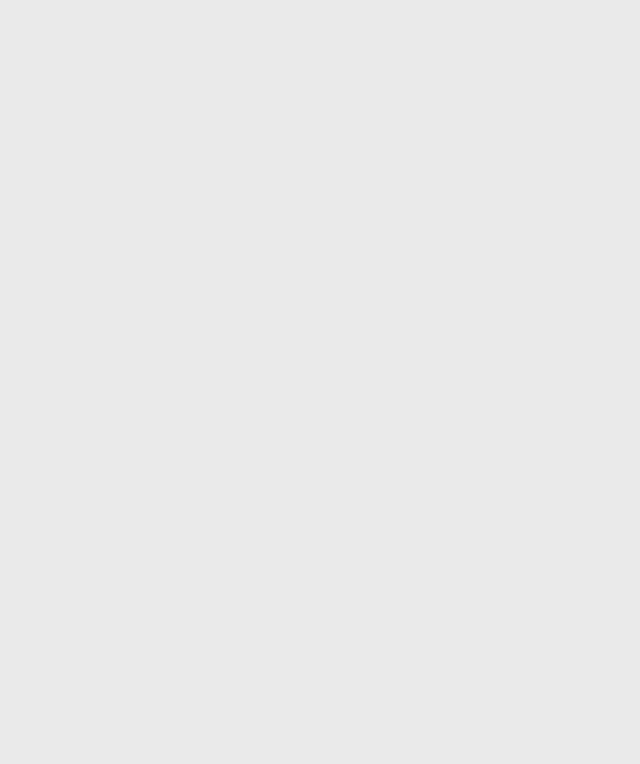
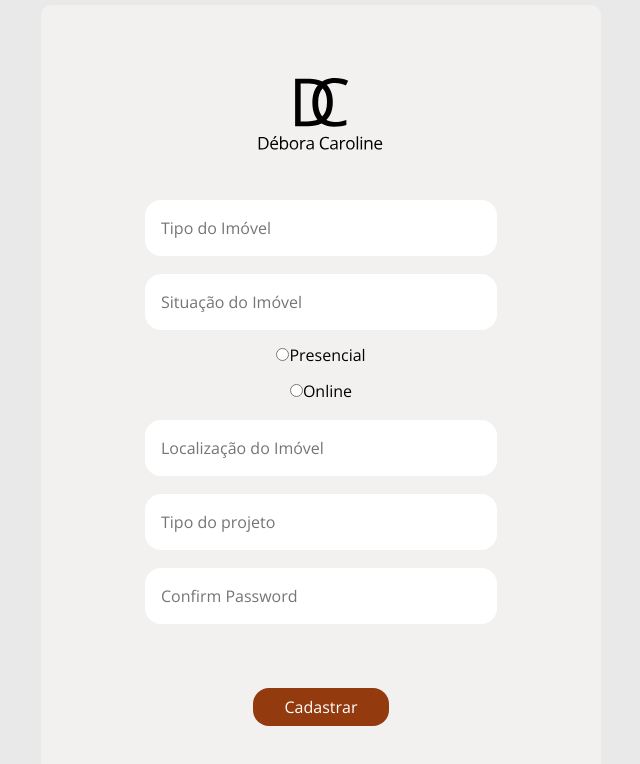
Before and after one commit to eliziebluiz/arq.debora, a React (Vite) app in the folder frontend/: page /register-schedule in a window 1280 px wide. Before the commit this address had no page. Shown: the top 764 px of the page, without its empty margins (319-959 px from the left). Built offline with nearby package versions, Linux system fonts and the light colour scheme.

Commit message:
fix: add ui register agendamento

```diff
--- /dev/null
+++ b/frontend/src/pages/RegisterSchedule/index.tsx
@@ -0,0 +1,48 @@
+import Template from "../../components/template";
+import Input from "../../components/input";
+
+import * as S from "./styles";
+
+function RegisterSchedule() {
+  return (
+    <Template>
+      <Input placeholder="Tipo do Imóvel" />
+      <Input placeholder="Situação do Imóvel" style={{ marginTop: "18px" }} />
+      <fieldset>
+        <div>
+          <input
+            type="radio"
+            name="presencial"
+            value="presencial"
+            style={{ marginTop: "18px" }}
+          />
+          <label htmlFor="presencial">Presencial</label>
+        </div>
+        <div>
+          <input
+            type="radio"
+            name="online"
+            value="online"
+            style={{ marginTop: "18px" }}
+          />
+          <label htmlFor="online">Online</label>
+        </div>
+      </fieldset>
+
+      <Input
+        placeholder="Localização do Imóvel"
+        style={{ marginTop: "18px" }}
+      />
+      <Input placeholder="Tipo do projeto" style={{ marginTop: "18px" }} />
+
+      <Input
+        type="password"
+        placeholder="Confirm Password"
+        style={{ marginTop: "18px" }}
+      />
+      <S.Button>Cadastrar</S.Button>
+    </Template>
+  );
+}
+
+export default RegisterSchedule;
--- /dev/null
+++ b/frontend/src/pages/RegisterSchedule/styles.ts
@@ -0,0 +1,28 @@
+import styled from "styled-components";
+
+export const Container = styled.header`
+  display: flex;
+  flex-direction: column;
+  width: 100%;
+`;
+
+export const ForgotPassword = styled.div`
+  width: 100%;
+  text-align: right;
+  max-width: 20rem;
+  margin-top: 1rem;
+
+  > a {
+    color: #933a0e;
+  }
+`;
+
+export const Button = styled.button`
+  background-color: #933a0e;
+  color: #ffffff;
+  cursor: pointer;
+
+  padding: 0.5rem 2rem;
+  border-radius: 1rem;
+  margin-top: 4rem;
+`;
--- a/frontend/src/pages/RegisterUser/index.tsx
+++ b/frontend/src/pages/RegisterUser/index.tsx
@@ -3,7 +3,7 @@ import Input from "../../components/input";
 
 import * as S from "./styles";
 
-function Login() {
+function RegisterUser() {
   return (
     <Template>
       <Input placeholder="Nome" />
@@ -24,4 +24,4 @@ function Login() {
   );
 }
 
-export default Login;
+export default RegisterUser;
--- a/frontend/src/routes/index.tsx
+++ b/frontend/src/routes/index.tsx
@@ -3,6 +3,7 @@ import Login from "../pages/Login";
 import Dashboard from "../pages/Dashboard";
 import ForgotPassword from "../pages/ForgotPassword";
 import RegisterUser from "../pages/RegisterUser";
+import RegisterSchedule from "../pages/RegisterSchedule";
 
 const Router = () => (
   <BrowserRouter>
@@ -12,6 +13,7 @@ const Router = () => (
       <Route path="/forgot-password" element={<ForgotPassword />} />
       <Route path="/code" element={<ForgotPassword variant="code" />} />
       <Route path="/register-user" element={<RegisterUser />} />
+      <Route path="/register-schedule" element={<RegisterSchedule />} />
     </Routes>
   </BrowserRouter>
 );
```
